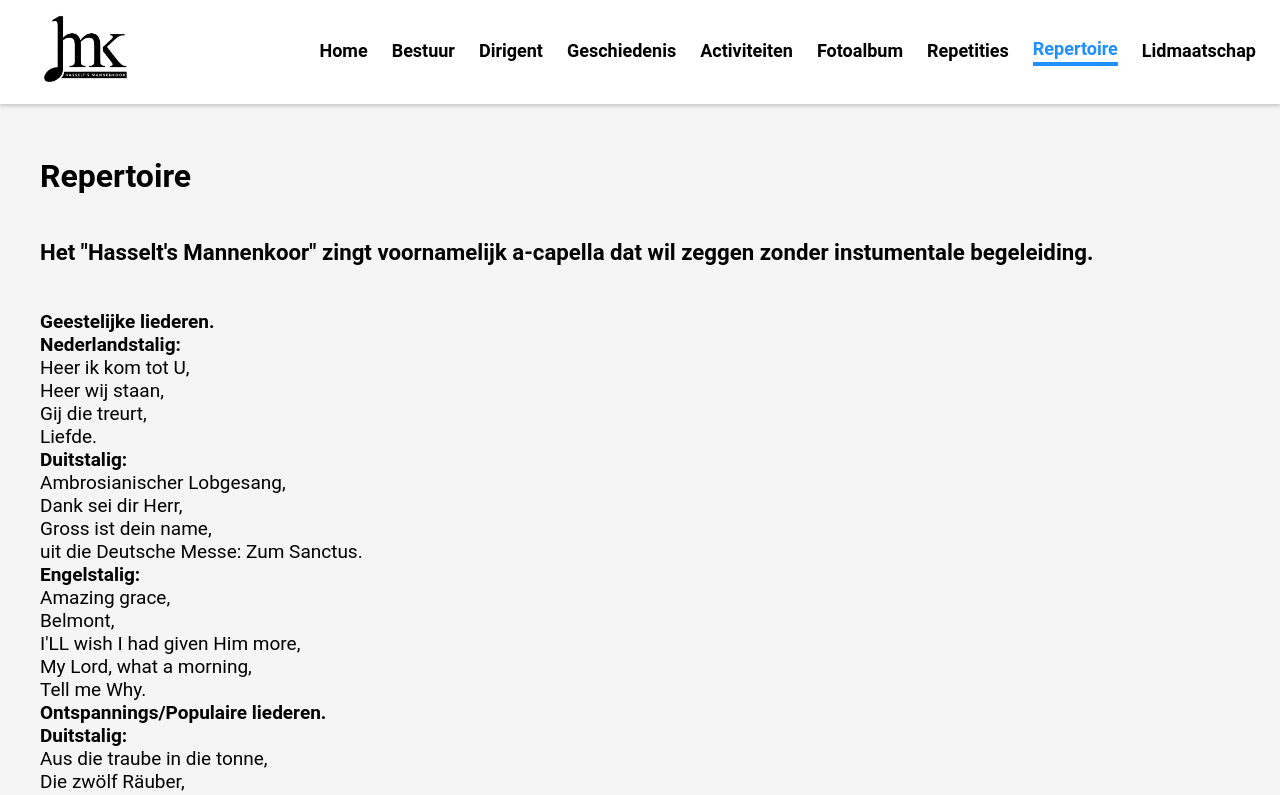
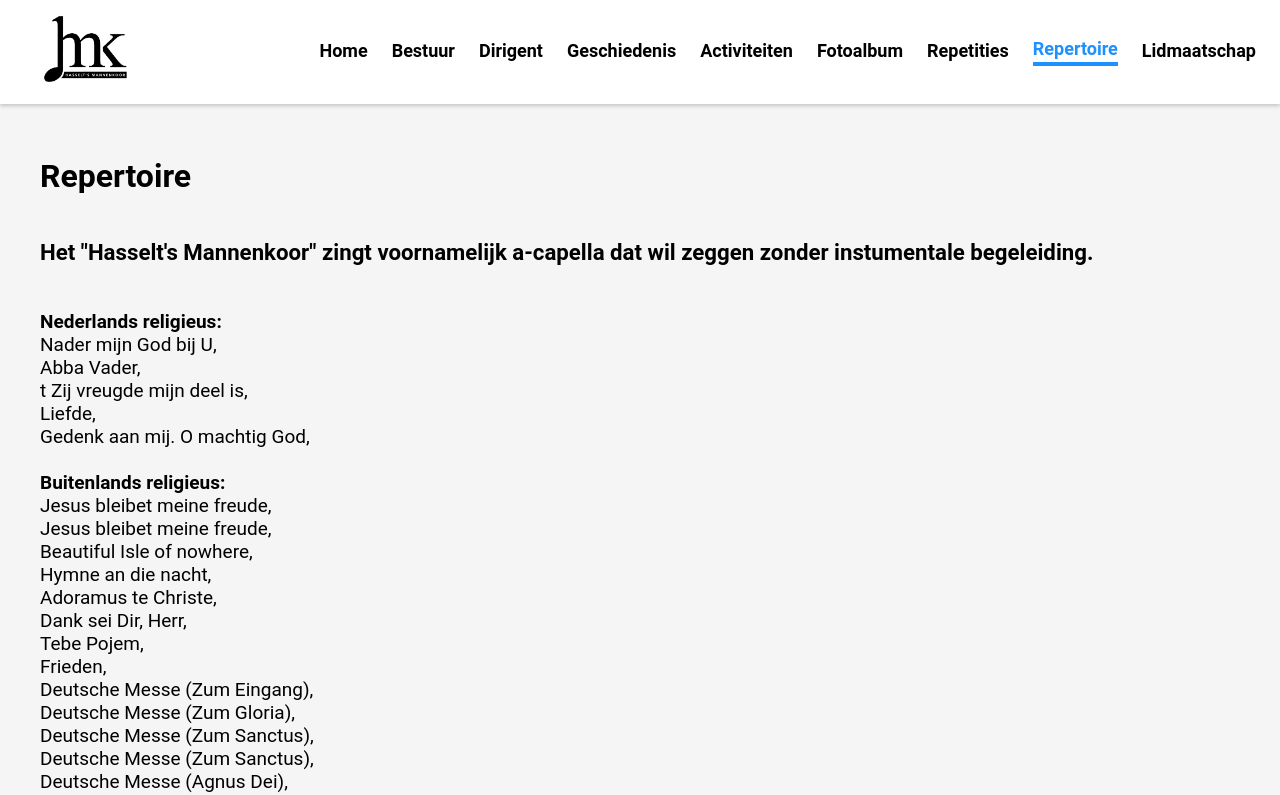
Before and after one commit to Rick-VA/mannenkoor-hasselt, a Vue app: page /repertoire in a window 1280 px wide. Shown: the top 795 px of the page. Built offline with nearby package versions, Linux system fonts and the light colour scheme.

Commit message:
update: updated the repertoire list

```diff
--- a/src/views/RepertoireView.vue
+++ b/src/views/RepertoireView.vue
@@ -7,87 +7,95 @@
     <p>
       <h3>Het "Hasselt's Mannenkoor" zingt voornamelijk a-capella dat wil zeggen zonder instumentale begeleiding.</h3>
       <br>
-      <b>Geestelijke liederen.</b>
+      <b>Nederlands religieus:</b>
       <br>
-      <b>Nederlandstalig:</b>
+      Nader mijn God bij U,
       <br>
-      Heer ik kom tot U,
+      Abba Vader,
       <br>
-      Heer wij staan,
+      t Zij vreugde mijn deel is,
       <br>
-      Gij die treurt,
+      Liefde,
       <br>
-      Liefde.
+      Gedenk aan mij. O machtig God,
       <br>
-      <b>Duitstalig:</b>
       <br>
-      Ambrosianischer Lobgesang,
+      <b>Buitenlands religieus:</b>
       <br>
-      Dank sei dir Herr,
+      Jesus bleibet meine freude,
       <br>
-      Gross ist dein name,
+      Jesus bleibet meine freude,
       <br>
-      uit die Deutsche Messe: Zum Sanctus.
+      Beautiful Isle of nowhere,
       <br>
-      <b>Engelstalig:</b>
+      Hymne an die nacht,
       <br>
-      Amazing grace,
+      Adoramus te Christe,
       <br>
-      Belmont,
+      Dank sei Dir, Herr,
       <br>
-      I'LL wish I had given Him more,
+      Tebe Pojem,
       <br>
-      My Lord, what a morning,
+      Frieden,
       <br>
-      Tell me Why.
+      Deutsche Messe (Zum Eingang),
       <br>
-      <b>Ontspannings/Populaire liederen.</b>
+      Deutsche Messe (Zum Gloria),
       <br>
-      <b>Duitstalig:</b>
+      Deutsche Messe (Zum Sanctus),
       <br>
-      Aus die traube in die tonne,
+      Deutsche Messe (Zum Sanctus),
       <br>
-      Die zwölf Räuber,
+      Deutsche Messe (Agnus Dei),
       <br>
-      Ritters Abschied,
+      Mnogaja Leta,
       <br>
-      Wiegenlied.
+      Good Night dear friends,
       <br>
-      <b>Engelstalig:</b>
+      Where no one stands alone,
       <br>
-      From the time you say goodby,
       <br>
-      My Bonnie,
+      <b>Anders talige liederen:</b>
       <br>
-      Y'll never walk alone.
+      Hymne uit "Finlandia",
       <br>
-      <b>Russisch:</b>
+      Dobra Noc,
       <br>
-      Soldatenlied,
+      Home on the range,
       <br>
-      Wolga.
+      Hasselt"s Stedelied,
       <br>
-      <b>Musicals/Opera/Operette.</b>
+      You'll never walk alone,
       <br>
-      Uit "Cats" Memory,
+      Down by the sally gardens,
       <br>
-      Uit "Die Zauberflöte" het slotkoor en priesterkoor.
+      Love changes everything,
       <br>
-      <b>Kerstliederen.</b>
+      The Rose,
       <br>
-      o.a. Ere zij God,
+      We'll meet again,
       <br>
-      Die vesper,
+      Waltzing Mathilda,
       <br>
-      Heerlijk klonk het lied der engelen,
+      When I am sixty-four,
       <br>
-      Stille nacht,
+      Hoebawa si moja goro,
       <br>
-      Nowell, nowell,
+      Thank you for the music,
       <br>
-      Little drummerboy,
+      The last farewell (1),
       <br>
-      Freuet euch all, Yoy to the world.
+      Auld lang syne,
+      <br>
+      <br>
+      <b>Negro-spirituals:</b>
+      <br>
+      My Lord what a morning,
+      <br>
+      Old Black Joe,
+      <br>
+      Go tell it on the mountain,
+      <br>
     </p>
   </div>
 
```
